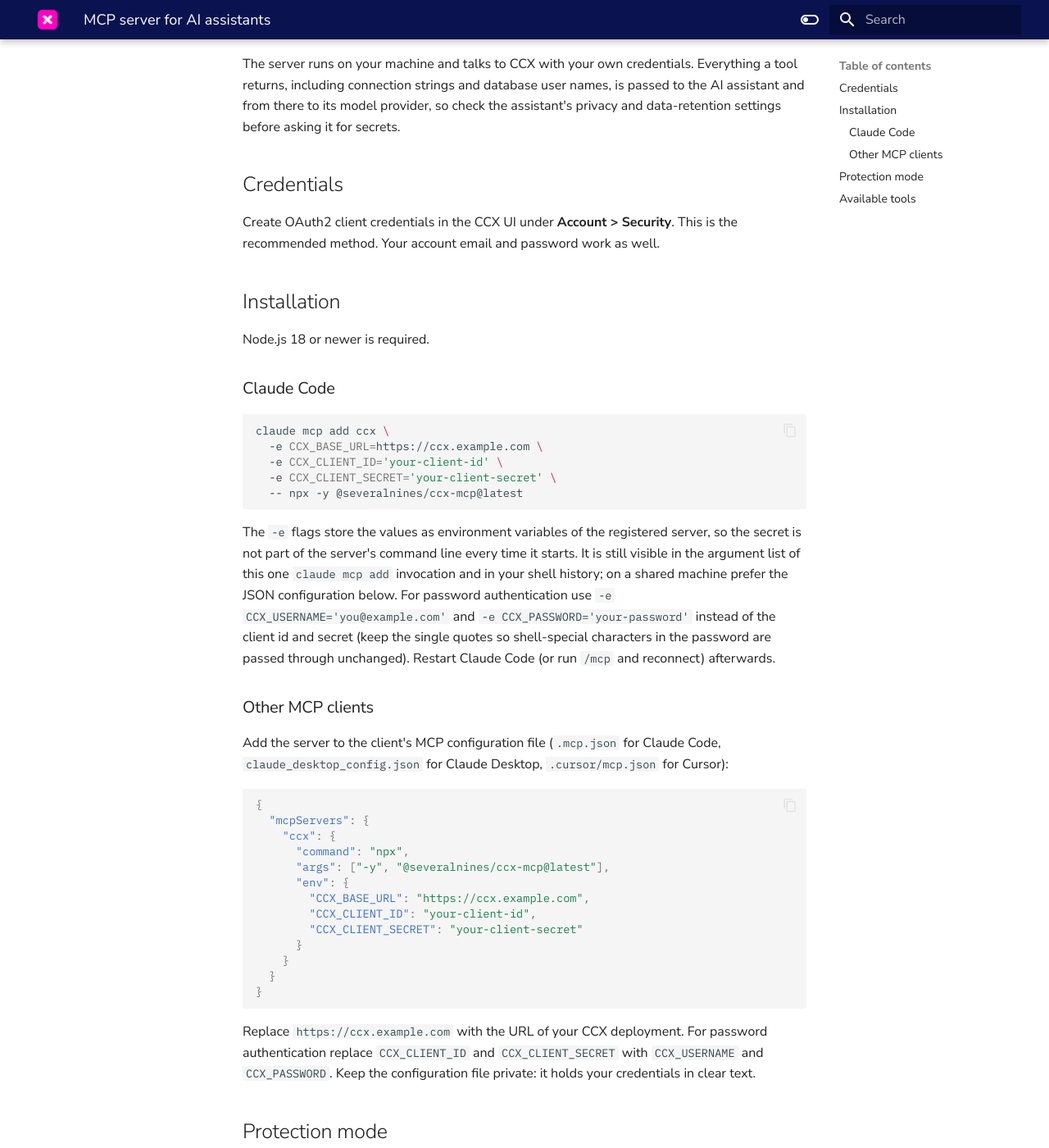
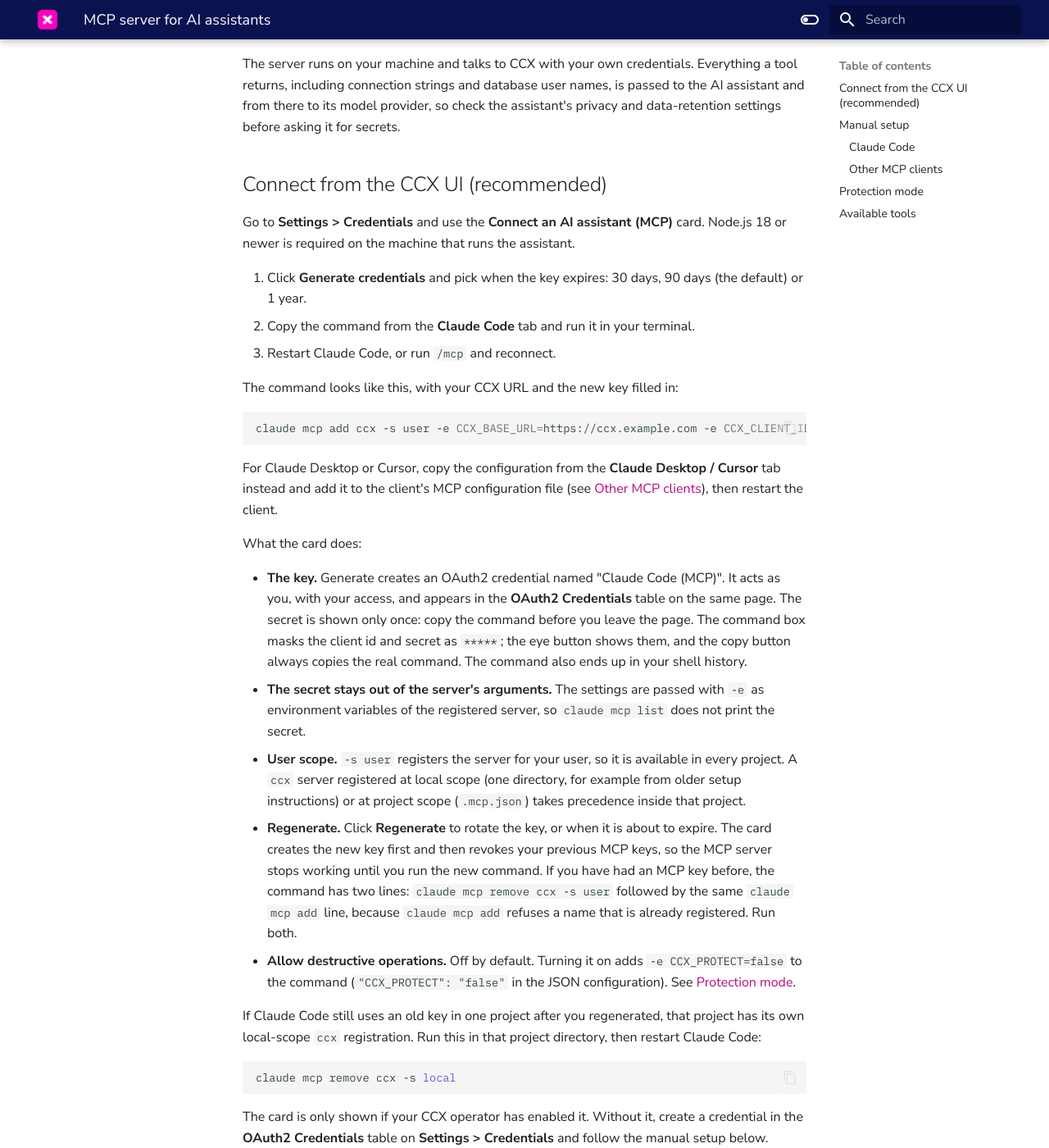
Before and after one commit to severalnines/ccx-docs, an MkDocs documentation site: the page built from docs/user/Technical/MCP.md, in a window 1280 px wide and 1400 px high, scrolled down 468 px. Shown: the whole window at 82% size. Built offline with MkDocs 1.6.1 and Material for MkDocs 9.7.7, drawn with Linux system fonts in a browser that asks for light colours; comment, search, counter and statistics services are not loaded; some of the changed text lies outside the part shown.

Commit message:
CCX-6437 Document the MCP connect card and FE_SHOW_MCP_CARD
The frontend now has a card on Settings > Credentials that generates an
MCP key and the matching Claude Code command, so the user page leads with
it and explains rotation, user scope and the local-scope override that
keeps an old key alive in one project. The old page sent users to
"Account > Security", which no longer exists.

Operators need to know the card is off by default, why (it names CCX and
installs a severalnines npm package), and that JWT deployments must not
enable it: their API credentials belong to the org's shared service user,
so one member's Regenerate revokes the key for everyone.

The manual Claude Code command now registers at user scope too, so it
matches the card instead of creating the local-scope entry that shadows it.

Co-Authored-By: Claude Opus 5.5 <noreply@anthropic.com>
Claude-Session: https://claude.ai/code/session_01NjNFtc6hH83trYEhwBa5Za

````diff
--- a/docs/user/Technical/MCP.md
+++ b/docs/user/Technical/MCP.md
@@ -11,18 +11,48 @@ CCX ships an [MCP](https://modelcontextprotocol.io) (Model Context Protocol) ser
 
 The server runs on your machine and talks to CCX with your own credentials. Everything a tool returns, including connection strings and database user names, is passed to the AI assistant and from there to its model provider, so check the assistant's privacy and data-retention settings before asking it for secrets.
 
-## Credentials
+## Connect from the CCX UI (recommended)
 
-Create OAuth2 client credentials in the CCX UI under **Account > Security**. This is the recommended method. Your account email and password work as well.
+Go to **Settings > Credentials** and use the **Connect an AI assistant (MCP)** card. Node.js 18 or newer is required on the machine that runs the assistant.
 
-## Installation
+1. Click **Generate credentials** and pick when the key expires: 30 days, 90 days (the default) or 1 year.
+2. Copy the command from the **Claude Code** tab and run it in your terminal.
+3. Restart Claude Code, or run `/mcp` and reconnect.
+
+The command looks like this, with your CCX URL and the new key filled in:
+
+```bash
+claude mcp add ccx -s user -e CCX_BASE_URL=https://ccx.example.com -e CCX_CLIENT_ID=<client-id> -e CCX_CLIENT_SECRET=<client-secret> -- npx -y @severalnines/ccx-mcp@latest
+```
+
+For Claude Desktop or Cursor, copy the configuration from the **Claude Desktop / Cursor** tab instead and add it to the client's MCP configuration file (see [Other MCP clients](#other-mcp-clients)), then restart the client.
+
+What the card does:
+
+- **The key.** Generate creates an OAuth2 credential named "Claude Code (MCP)". It acts as you, with your access, and appears in the **OAuth2 Credentials** table on the same page. The secret is shown only once: copy the command before you leave the page. The command box masks the client id and secret as `*****`; the eye button shows them, and the copy button always copies the real command. The command also ends up in your shell history.
+- **The secret stays out of the server's arguments.** The settings are passed with `-e` as environment variables of the registered server, so `claude mcp list` does not print the secret.
+- **User scope.** `-s user` registers the server for your user, so it is available in every project. A `ccx` server registered at local scope (one directory, for example from older setup instructions) or at project scope (`.mcp.json`) takes precedence inside that project.
+- **Regenerate.** Click **Regenerate** to rotate the key, or when it is about to expire. The card creates the new key first and then revokes your previous MCP keys, so the MCP server stops working until you run the new command. If you have had an MCP key before, the command has two lines: `claude mcp remove ccx -s user` followed by the same `claude mcp add` line, because `claude mcp add` refuses a name that is already registered. Run both.
+- **Allow destructive operations.** Off by default. Turning it on adds `-e CCX_PROTECT=false` to the command (`"CCX_PROTECT": "false"` in the JSON configuration). See [Protection mode](#protection-mode).
+
+If Claude Code still uses an old key in one project after you regenerated, that project has its own local-scope `ccx` registration. Run this in that project directory, then restart Claude Code:
+
+```bash
+claude mcp remove ccx -s local
+```
+
+The card is only shown if your CCX operator has enabled it. Without it, create a credential in the **OAuth2 Credentials** table on **Settings > Credentials** and follow the manual setup below.
+
+## Manual setup
+
+Use OAuth2 client credentials created in the **OAuth2 Credentials** table on **Settings > Credentials**. This is the recommended method. Your account email and password work as well.
 
 Node.js 18 or newer is required.
 
 ### Claude Code
 
 ```bash
-claude mcp add ccx \
+claude mcp add ccx -s user \
   -e CCX_BASE_URL=https://ccx.example.com \
   -e CCX_CLIENT_ID='your-client-id' \
   -e CCX_CLIENT_SECRET='your-client-secret' \
@@ -55,7 +85,7 @@ Replace `https://ccx.example.com` with the URL of your CCX deployment. For passw
 
 ## Protection mode
 
-Destructive operations are blocked by default: delete datastore, delete database, delete database user, delete firewall rule, delete parameter group, restore backup, and apply parameter group (which changes the live database configuration). To allow them, pass `--protect false` or set `CCX_PROTECT=false`.
+Destructive operations are blocked by default: delete datastore, delete database, delete database user, delete firewall rule, delete parameter group, restore backup, and apply parameter group (which changes the live database configuration). To allow them, pass `--protect false` or set `CCX_PROTECT=false`. The **Allow destructive operations** toggle on the CCX card does the latter for you. With protection on, these tools are not registered at all, so the assistant cannot call them.
 
 These tools also require an explicit `confirm: true` argument in the tool call. That is a signal for the assistant to check with you before proceeding, not a technical guarantee: protection mode is the only hard guard.
 
````
Also changed, not shown: docs/admin/Changelog.md (+5 -0 lines), docs/admin/Customisation/Frontend.md (+24 -0 lines).
